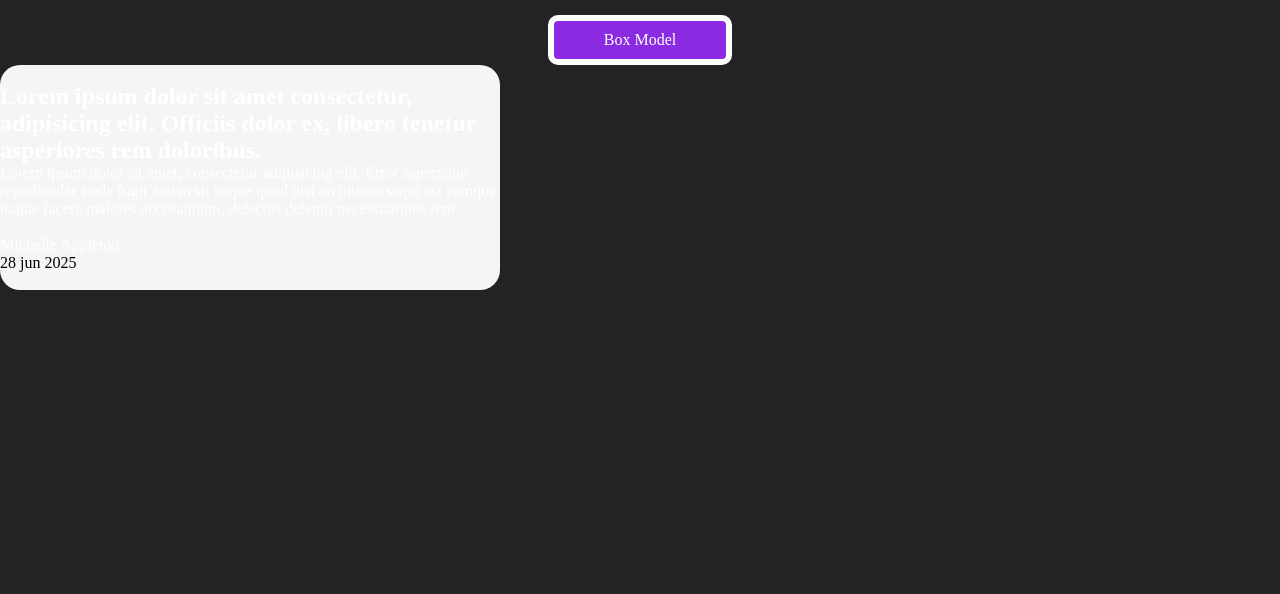
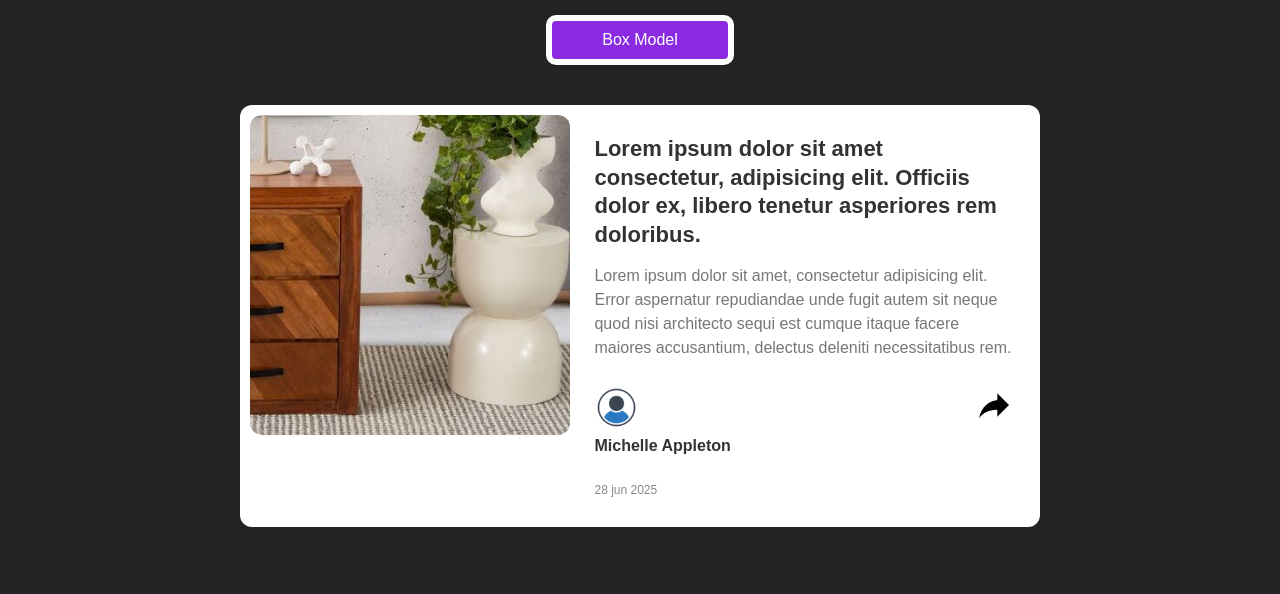
Before and after one commit to DavidGallegosM/web-c-fundamentos-desarrollo-web, a plain HTML site: page 02-propiedades-css/index.html in a window 1280 px wide. Shown: the part 206-800 px from the top of the page. Drawn offline with Linux system fonts and the light colour scheme.

Commit message:
Tarjeta con diseño numero 2 añadida, junto con sus assets

```diff
--- a/02-propiedades-css/index.html
+++ b/02-propiedades-css/index.html
@@ -32,34 +32,35 @@
         <p>Box Model</p>
       </div>
     </div>
-
     <div class="card">
       <div class="card-image">
-        <img src="..." alt="" />
+        <img src="./assets/buro.jpg" alt="buro" />
       </div>
+
       <div class="card-content">
         <h2>
           Lorem ipsum dolor sit amet consectetur, adipisicing elit. Officiis
           dolor ex, libero tenetur asperiores rem doloribus.
         </h2>
+
         <p>
           Lorem ipsum dolor sit amet, consectetur adipisicing elit. Error
           aspernatur repudiandae unde fugit autem sit neque quod nisi architecto
           sequi est cumque itaque facere maiores accusantium, delectus deleniti
           necessitatibus rem.
         </p>
-        <div>
+
+        <div class="card-footer">
           <div class="card-user-info">
-            <div>
-              <img src="..." alt="" />
-            </div>
+            <img src="./assets/user.png" alt="user" />
             <div>
               <p>Michelle Appleton</p>
               <span>28 jun 2025</span>
             </div>
           </div>
-          <div>
-            <img src=".." alt="" />
+
+          <div class="card-share">
+            <img src="./assets/share.png" alt="share-icon" />
           </div>
         </div>
       </div>
--- a/02-propiedades-css/style.css
+++ b/02-propiedades-css/style.css
@@ -1,7 +1,8 @@
 *{
+  box-sizing: border-box;
   margin: 0;
   padding: 0;
-  box-sizing: border-box;
+  font-family: Arial, sans-serif;
 }
 body{
   background-color: #232323;
@@ -38,8 +39,82 @@ h1, h2, h3, h4, h5, h6, p, a{
   border-radius: 10px;
 }
 
-.card{
-  width: 500px;
-  background-color: whitesmoke;
-  border-radius: 20px;
+.card {
+  background: white;
+  border-radius: 12px;
+  overflow: hidden;
+  max-width: 800px;
+  margin: 40px auto;
+  white-space: nowrap; /* evita que los inline-block se bajen */
 }
+
+.card-image {
+  display: inline-block;
+  width: 40%;
+  vertical-align: top;
+}
+
+.card-image img {
+  width: 100%;
+  height: 100%;
+  margin: 10px;
+  border-radius: 12px;
+}
+
+.card-content {
+  display: inline-block;
+  width: 60%;
+  padding: 30px;
+  white-space: normal; /* permite texto multilinea */
+}
+
+.card-content h2 {
+  font-size: 22px;
+  line-height: 1.3;
+  margin-bottom: 15px;
+  color: #333;
+}
+
+.card-content p {
+  margin-bottom: 25px;
+  color: #777;
+  line-height: 1.5;
+}
+
+.card-footer {
+  display: inline-block;
+  width: 100%;
+}
+
+.card-user-info {
+  display: inline-block;
+  vertical-align: middle;
+}
+
+.card-user-info img {
+  width: 45px;
+  height: 45px;
+  border-radius: 50%;
+  object-fit: cover;
+  margin-right: 10px;
+}
+
+.card-user-info p {
+  font-weight: bold;
+  color: #333;
+}
+
+.card-user-info span {
+  display: block;
+  font-size: 12px;
+  color: #888;
+}
+
+/* icono compartir */
+.card-share {
+  float: right;
+}
+
+.card-share img {
+  width: 40px;
+}
```
Also changed, not shown: 02-propiedades-css/assets/buro.jpg (added), 02-propiedades-css/assets/share.png (added), 02-propiedades-css/assets/user.png (added), 3 other files.
